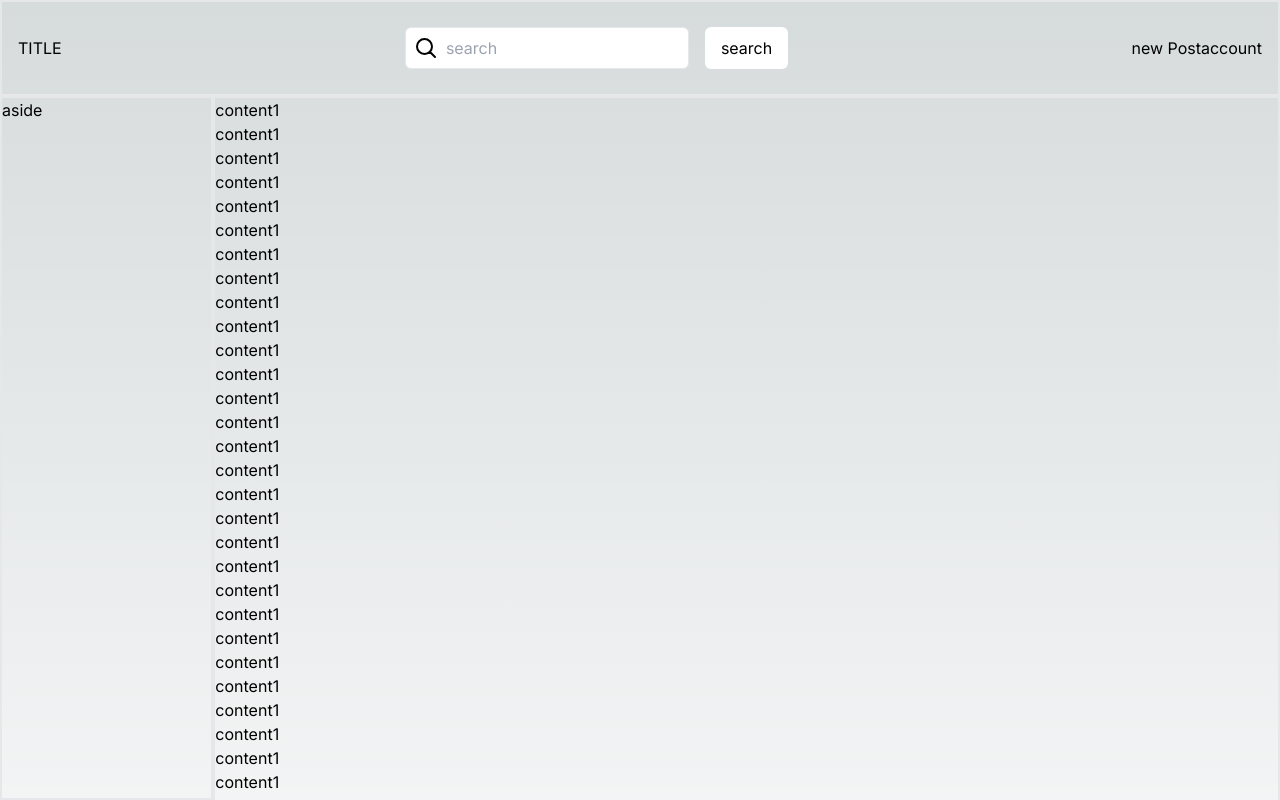
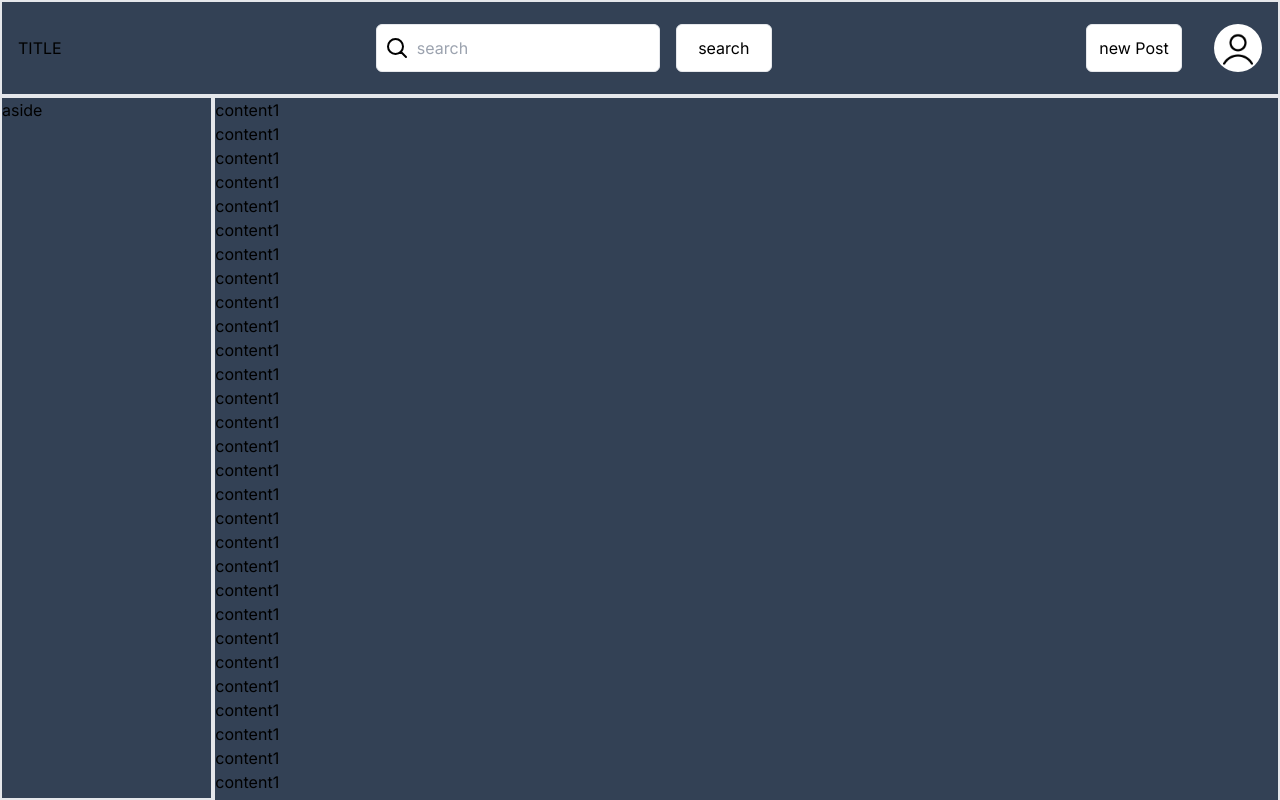
Before and after one commit to ShoeheyOt/my-blog, a Next.js app: page /blog in a window 1280 px wide. Shown: the top 800 px of the page. Built offline with nearby package versions, Linux system fonts and the light colour scheme.

Commit message:
set button component

```diff
--- a/src/app/globals.css
+++ b/src/app/globals.css
@@ -1,20 +1,6 @@
 @tailwind base;
 @tailwind components;
 @tailwind utilities;
-
-:root {
-  --foreground-rgb: 0, 0, 0;
-  --background-start-rgb: 214, 219, 220;
-  --background-end-rgb: 255, 255, 255;
-}
-
-@media (prefers-color-scheme: dark) {
-  :root {
-    --foreground-rgb: 255, 255, 255;
-    --background-start-rgb: 0, 0, 0;
-    --background-end-rgb: 0, 0, 0;
-  }
-}
 
 body {
   color: rgb(var(--foreground-rgb));
--- a/src/components/pages/BlogPage.tsx
+++ b/src/components/pages/BlogPage.tsx
@@ -4,7 +4,7 @@ import { Headers } from "../parts/Headers";
 
 export const BlogPage = () => {
   return (
-    <div className="flex flex-col relative">
+    <div className="flex flex-col relative bg-slate-700">
       <Headers />
       <main className="flex w-full gap-8 mt-24">
         <Aside />
--- a/src/components/parts/Headers.tsx
+++ b/src/components/parts/Headers.tsx
@@ -1,3 +1,5 @@
+import { Button } from "@/features/Button";
+
 export const Headers = () => {
   return (
     <header className="fixed border-2 h-24 w-full">
@@ -8,23 +10,22 @@ export const Headers = () => {
         <div>
           <form className="flex gap-4">
             <div className="bg-white flex border rounded-md p-2">
-              <img src="icons/search.svg" className="w-6  mr-2" />
+              <img src="icons/search.svg" className="w-6 mr-2" />
               <input
                 placeholder="search"
                 className="border-none focus:outline-none text-black"
               />
             </div>
-            <button
-              type="submit"
-              className="bg-white text-black rounded-md px-4"
-            >
-              search
-            </button>
+
+            <Button buttonType="submit">search</Button>
           </form>
         </div>
-        <div className="flex">
-          <button>new Post</button>
-          <div>account</div>
+        <div className="flex gap-8">
+          <Button>new Post</Button>
+          <img
+            src="icons/person.png"
+            className="w-12 h-12 bg-white rounded-full"
+          />
         </div>
       </div>
     </header>
--- /dev/null
+++ b/src/features/Button.tsx
@@ -0,0 +1,16 @@
+export const Button = ({
+  children,
+  buttonType,
+}: {
+  children: React.ReactNode;
+  buttonType?: "submit" | "reset" | "button";
+}) => {
+  return (
+    <button
+      type={buttonType}
+      className="bg-white border rounded-md text-black w-24 h-12"
+    >
+      {children}
+    </button>
+  );
+};
--- a/tailwind.config.ts
+++ b/tailwind.config.ts
@@ -5,6 +5,7 @@ const config: Config = {
     "./src/pages/**/*.{js,ts,jsx,tsx,mdx}",
     "./src/components/**/*.{js,ts,jsx,tsx,mdx}",
     "./src/app/**/*.{js,ts,jsx,tsx,mdx}",
+    "./src/features/**.{js,ts,jsx,tsx,mdx}",
   ],
   theme: {
     extend: {
```
Also changed, not shown: public/icons/person.png (added).
